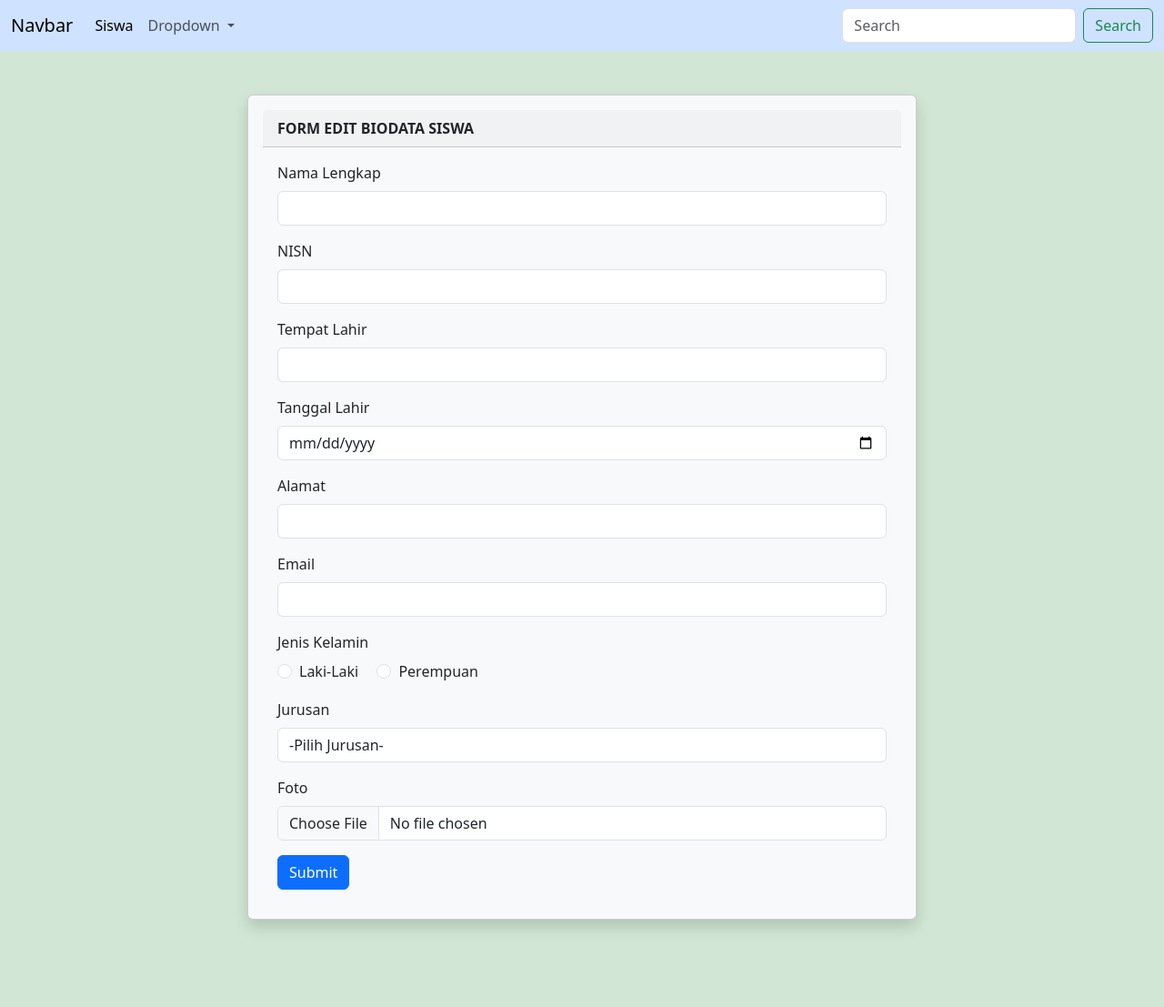
After one commit to IMALDOWSKI/IS63, a PHP site: page /IS63/biodata/siswa/formedit.php?id=1 in a window 1280 px wide. The commit adds this page. Shown: the whole page at 91% size. Run offline with PHP 8.4, Linux system fonts and the light colour scheme; data that the repository does not hold is empty.

Commit message:
membuat form siswa

```diff
--- /dev/null
+++ b/biodata/siswa/formedit.php
@@ -0,0 +1,106 @@
+<?php
+include_once("../koneksi.php");
+$idedit = $_GET['id'];
+$qry = "SELECT * FROM biodata WHERE id='$idedit'";
+$edit = mysqli_query($koneksi,$qry);
+$data = mysqli_fetch_array($edit);
+?>
+<!DOCTYPE html>
+<html lang="en">
+
+<head>
+    <meta charset="UTF-8">
+    <meta name="viewport" content="width=device-width, initial-scale=1.0">
+    <title>Biodata Siswa</title>
+    <link href="https://cdn.jsdelivr.net/npm/bootstrap@5.3.8/dist/css/bootstrap.min.css" rel="stylesheet"
+        integrity="sha384-sRIl4kxILFvY47J16cr9ZwB07vP4J8+LH7qKQnuqkuIAvNWLzeN8tE5YBujZqJLB" crossorigin="anonymous">
+</head>
+
+<body style="background-color:#d1e6d4">
+    <?php
+    include_once("../navbar.php");
+    ?>
+
+    <div class="container">
+        <div class="row my-5">
+            <div class="col-8 m-auto">
+                <div class="card shadow p-3 mb-5 bg-body-tertiary rounded">
+                    <div class="card-header">
+                        <b>FORM EDIT BIODATA SISWA</b>
+                    </div>
+                    <div class="card-body">
+                        <form action="proses_edit.php" method="POST" enctype="multipart/form-data">
+                            <input type="hidden" name="id" value="<?=$data['id']?>">
+                            <div class="mb-3">
+                                <label for="exampleInputEmail1" class="form-label">Nama Lengkap</label>
+                                <input value="<?=$data['nama']?>" name="nama" type="text" class="form-control" id="exampleInputEmail1"
+                                    aria-describedby="emailHelp">
+                            </div>
+                            <div class="mb-3">
+                                <label for="exampleInputEmail1" class="form-label">NISN</label>
+                                <input value="<?=$data['nisn']?>" name="nisn" type="text" class="form-control" id="exampleInputEmail1"
+                                    aria-describedby="emailHelp">
+                            </div>
+                            <div class="mb-3">
+                                <label for="exampleInputEmail1" class="form-label">Tempat Lahir</label>
+                                <input value="<?=$data['tp_lahir']?>" name="tp_lahir" type="text" class="form-control" id="exampleInputEmail1"
+                                    aria-describedby="emailHelp">
+                            </div>
+                            <div class="mb-3">
+                                <label for="exampleInputEmail1" class="form-label">Tanggal Lahir</label>
+                                <input value="<?=$data['tg_lahir']?>" name="tg_lahir" type="date" class="form-control" id="exampleInputEmail1"
+                                    aria-describedby="emailHelp">
+                            </div>
+                            <div class="mb-3">
+                                <label for="exampleInputEmail1" class="form-label">Alamat</label>
+                                <input value="<?=$data['alamat']?>" name="alamat" type="text" class="form-control" id="exampleInputEmail1"
+                                    aria-describedby="emailHelp">
+                            </div>
+                            <div class="mb-3">
+                                <label for="exampleInputEmail1" class="form-label">Email</label>
+                                <input value="<?=$data['email']?>" name="email" type="email" class="form-control" id="exampleInputEmail1"
+                                    aria-describedby="emailHelp">
+                            </div>
+                            <div class="mb-3">
+                                <label for="exampleInputEmail1" class="form-label">Jenis Kelamin</label>
+                                <br>
+                                <div class="form-check form-check-inline">
+                                    <input class="form-check-input" type="radio" name="jk" <?php echo $data['jk']=='Laki-laki' ? 'checked' : '' ?>
+                                        id="inlineRadio1" value="Laki-laki">
+                                    <label class="form-check-label" for="inlineRadio1">Laki-Laki</label>
+                                </div>
+                                <div class="form-check form-check-inline">
+                                    <input class="form-check-input" type="radio" name="jk" <?php echo $data['jk']=='Perempuan' ? 'checked' : '' ?>
+                                        id="inlineRadio2" value="Perempuan">
+                                    <label class="form-check-label" for="inlineRadio2">Perempuan</label>
+                                </div>
+                            </div>
+                            <div class="mb-3">
+                                <label for="exampleInputEmail1" class="form-label">Jurusan</label>
+                                <select class="form-control" name="jur" id="">
+                                    <option value="">-Pilih Jurusan-</option>
+                                    <option <?php echo $data['jur']=='IPA' ? 'selected' : '' ?> value="IPA">IPA</option>
+                                    <option <?php echo $data['jur']=='IPS' ? 'selected' : '' ?> value="IPS">IPS</option>
+                                    <option <?php echo $data['jur']=='Bahasa' ? 'selected' : '' ?> value="Bahasa">Bahasa</option>
+                                </select>
+                            </div>
+                            <div class="mb-3">
+                                <label for="exampleInputEmail1" class="form-label">Foto</label>
+                                <input name="foto" type="file" class="form-control" id="exampleInputEmail1"
+                                    aria-describedby="emailHelp">
+                            </div>
+                            <button type="submit" class="btn btn-primary">Submit</button>
+                        </form>
+                    </div>
+                </div>
+            </div>
+        </div>
+    </div>
+
+
+    <script src="https://cdn.jsdelivr.net/npm/bootstrap@5.3.8/dist/js/bootstrap.bundle.min.js"
+        integrity="sha384-FKyoEForCGlyvwx9Hj09JcYn3nv7wiPVlz7YYwJrWVcXK/BmnVDxM+D2scQbITxI"
+        crossorigin="anonymous"></script>
+</body>
+
+</html>
```
Also changed, not shown: biodata/siswa/index.php (+74 -5 lines), biodata/siswa/proses_edit.php (added, +29 -0 lines), biodata/siswa/proseshapus.php (added, +16 -0 lines).
